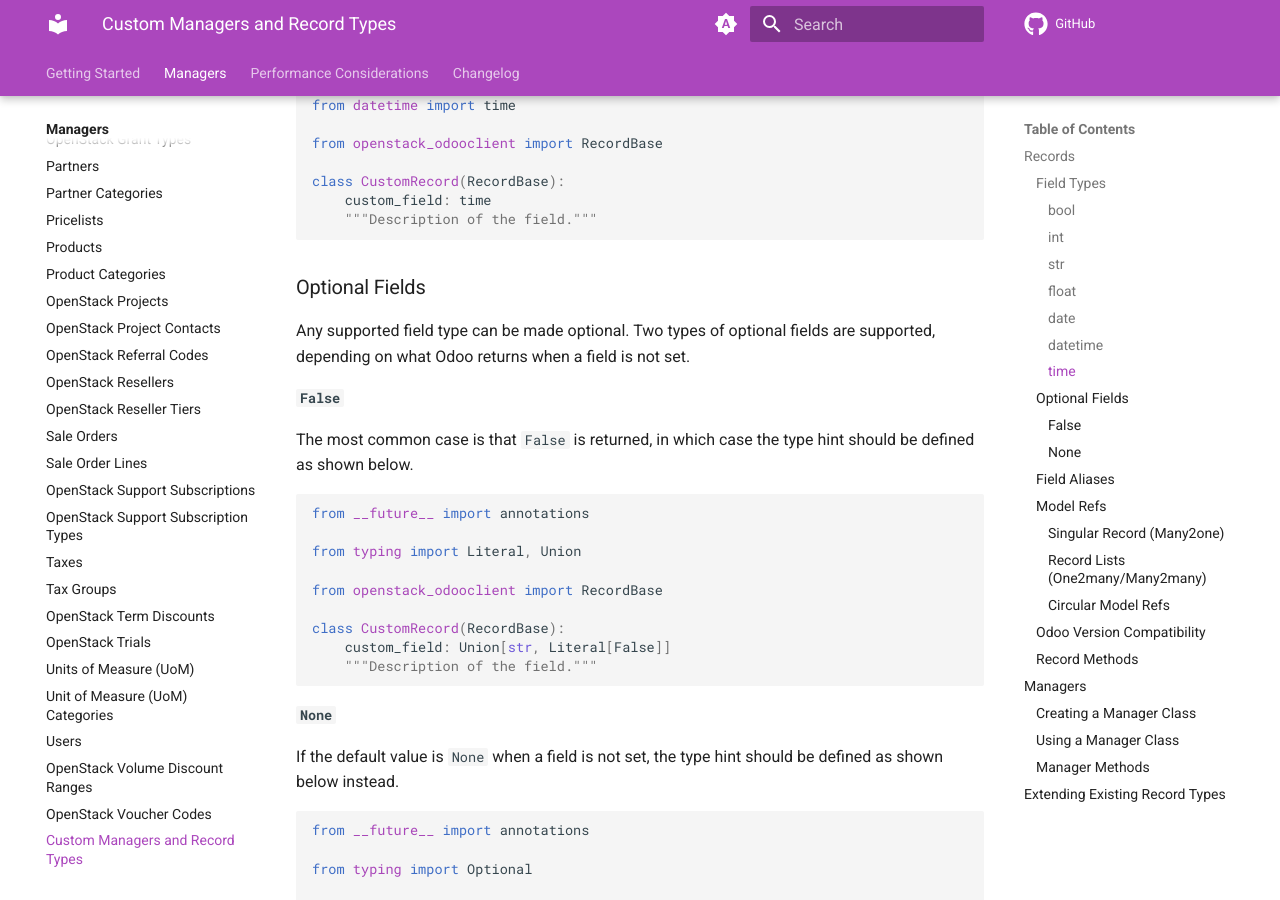
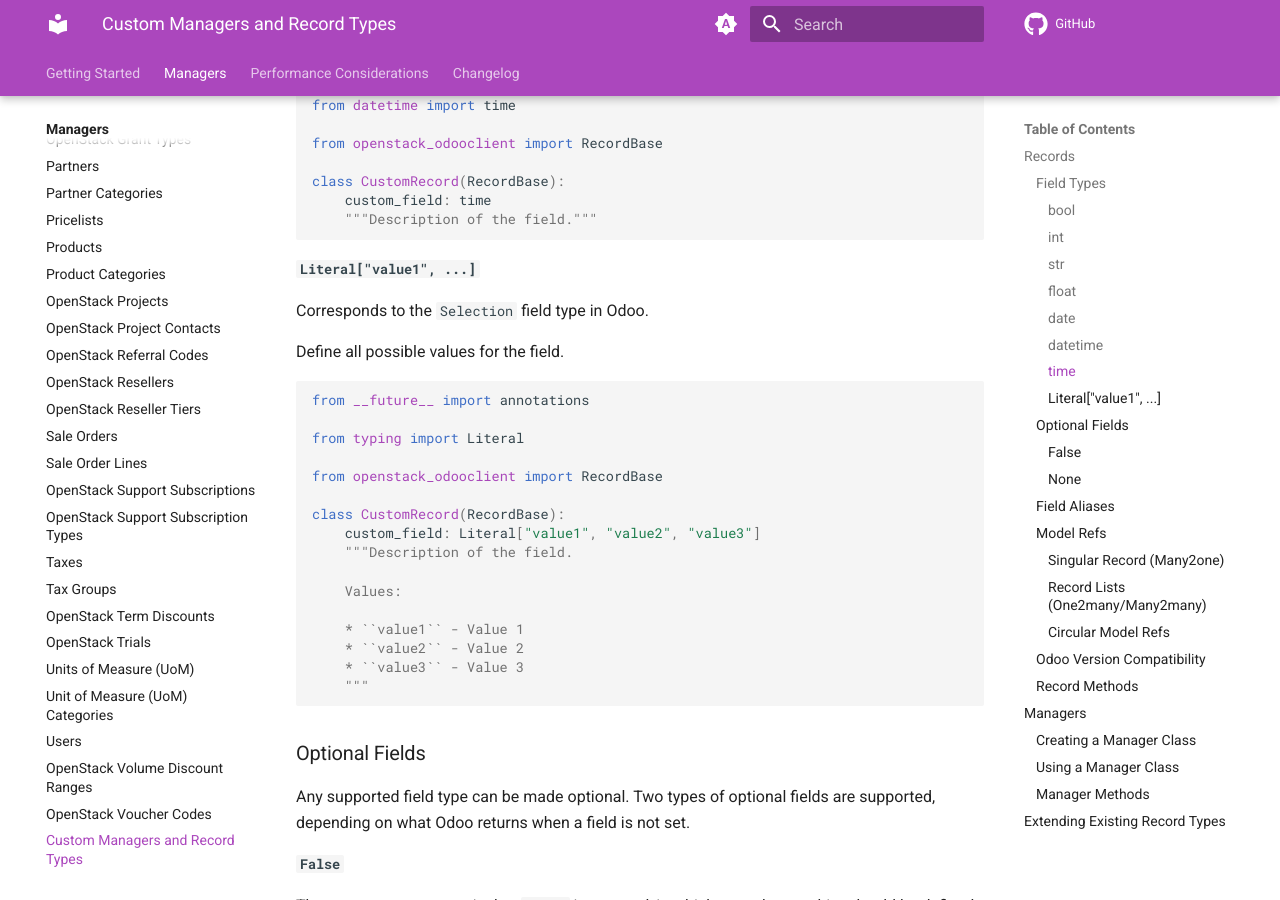
Before and after one commit to catalyst-cloud/python-openstack-odooclient, an MkDocs documentation site: the page built from docs/managers/custom.md, in a window 1280 px wide and 900 px high, scrolled down 2740 px. Built offline with MkDocs 1.6.1 and Material for MkDocs 9.7.7, drawn with Linux system fonts in a browser that asks for light colours; comment, search, counter and statistics services are not loaded; some of the changed text lies outside the part shown.

Commit message:
Remove `time` type handling (doesn't exist in Odoo), add docs for custom `Selection` field types

````diff
--- a/docs/managers/custom.md
+++ b/docs/managers/custom.md
@@ -145,6 +145,31 @@
 class CustomRecord(RecordBase):
     custom_field: time
     """Description of the field."""
+```
+
+#### `Literal["value1", ...]`
+
+Corresponds to the `Selection` field type in Odoo.
+
+Define all possible values for the field.
+
+```python
+from __future__ import annotations
+
+from typing import Literal
+
+from openstack_odooclient import RecordBase
+
+class CustomRecord(RecordBase):
+    custom_field: Literal["value1", "value2", "value3"]
+    """Description of the field.
+
+    Values:
+
+    * ``value1`` - Value 1
+    * ``value2`` - Value 2
+    * ``value3`` - Value 3
+    """
 ```
 
 ### Optional Fields
````
Also changed, not shown: other parts of docs/managers/custom.md (+1 -1 lines), 2 other files.
